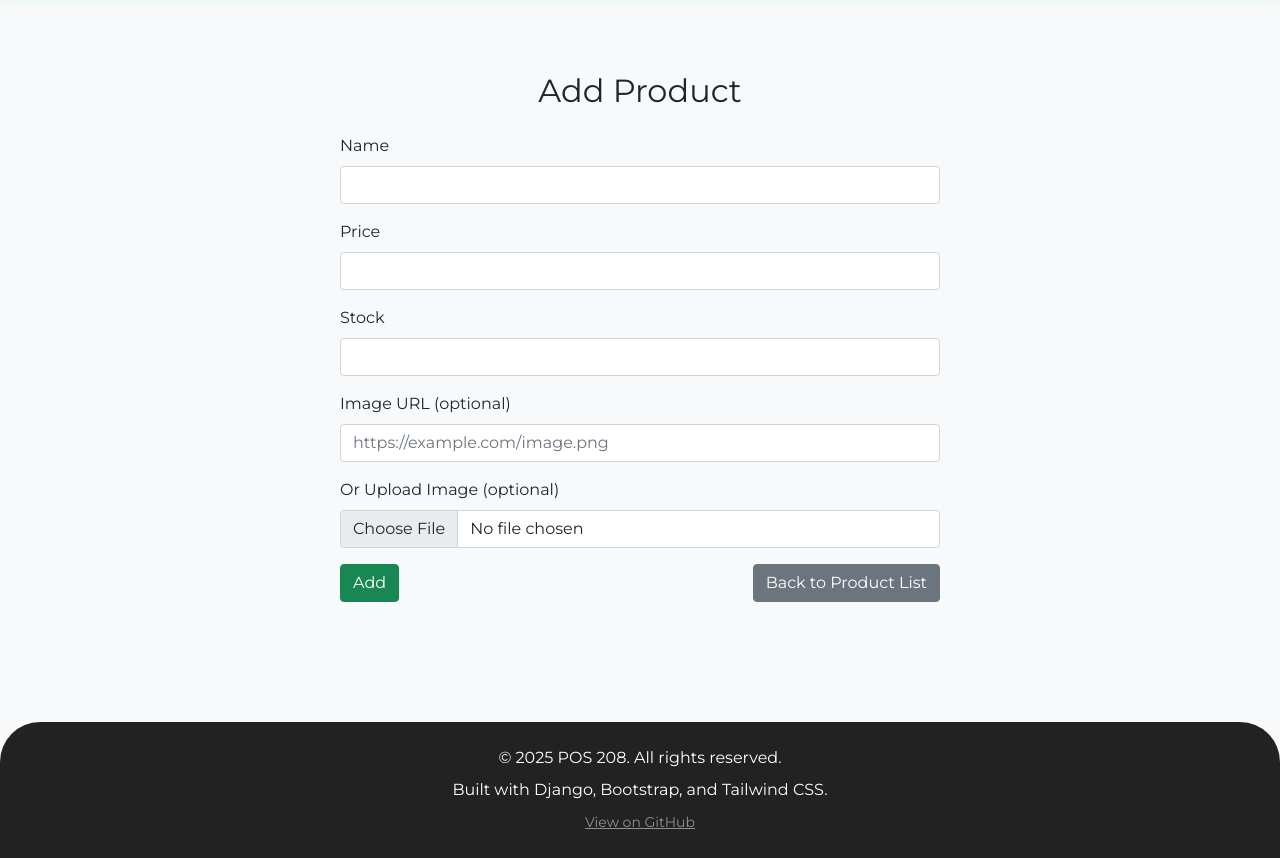
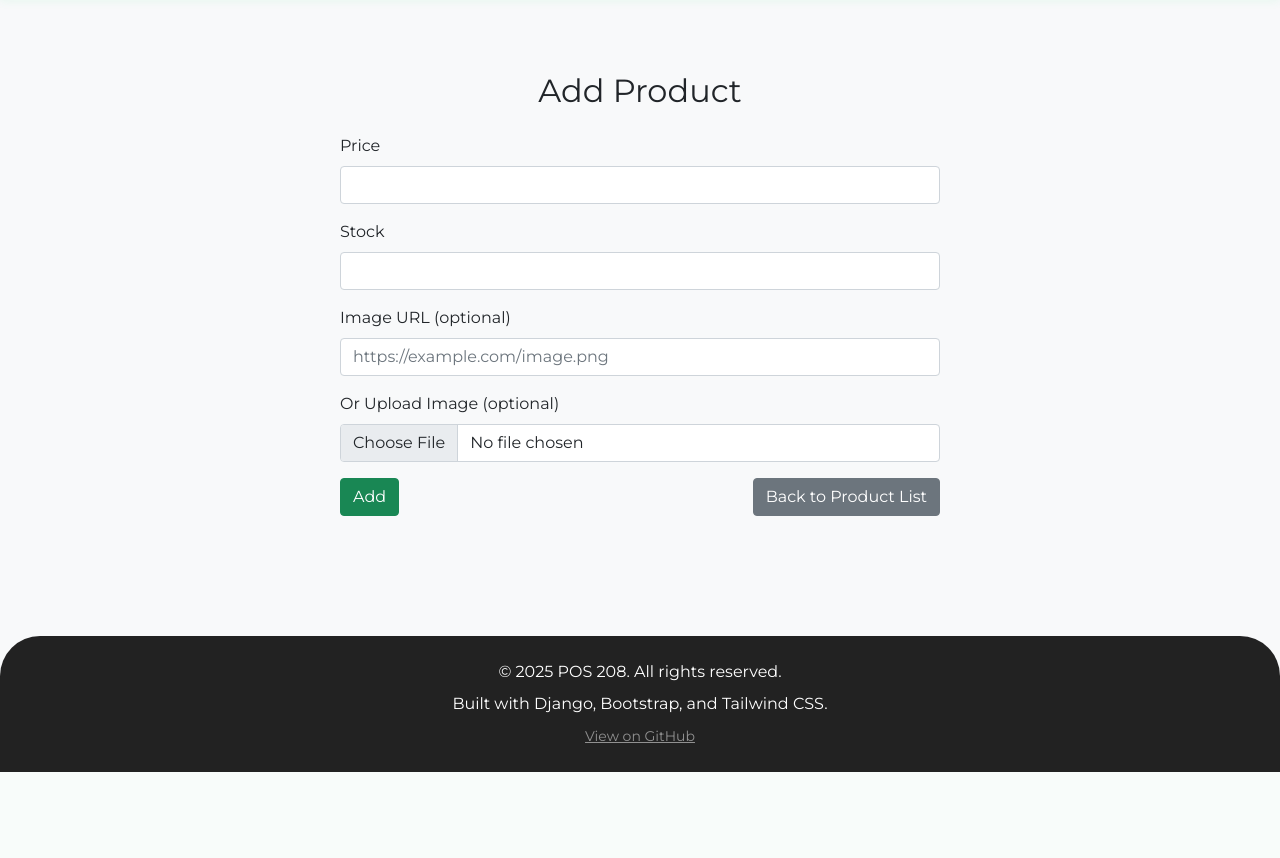
Before and after one commit to Nha911/Django, a Django app: page /product/add/ in a window 1280 px wide. Shown: the part 66-924 px from the top of the page. After the commit the page ends 838 px from the top, so only its background shows below. Run offline with Django 5.2, Linux system fonts and the light colour scheme; some libraries are stand-ins or nearby versions.

Commit message:
Update project files

```diff
--- a/my_project/my_web_app/models.py
+++ b/my_project/my_web_app/models.py
@@ -20,6 +20,7 @@ class Product(models.Model):
     def __str__(self):
         return self.name
 
+
 class ProductImage(models.Model):
     product = models.ForeignKey(Product, related_name='images', on_delete=models.CASCADE)
     image_url = models.URLField()
--- a/my_project/my_web_app/templates/add_product.html
+++ b/my_project/my_web_app/templates/add_product.html
@@ -8,10 +8,6 @@
     <h2 class="mb-4 text-center">Add Product</h2>
     <form method="post" enctype="multipart/form-data" class="mx-auto" style="max-width: 600px;">
         {% csrf_token %}
-        <div class="mb-3">
-            <label class="form-label">Name</label>
-            <input type="text" name="name" class="form-control" required>
-        </div>
         <div class="mb-3">
             <label class="form-label">Price</label>
             <input type="number" step="0.01" name="price" class="form-control" required>
@@ -28,6 +24,7 @@
             <label class="form-label">Or Upload Image (optional)</label>
             <input type="file" name="image_file" class="form-control" accept="image/*">
         </div>
+
         <div class="d-flex justify-content-between">
             <button type="submit" class="btn btn-success">Add</button>
             <a href="{% url 'product' %}" class="btn btn-secondary">Back to Product List</a>
--- a/my_project/my_web_app/views.py
+++ b/my_project/my_web_app/views.py
@@ -1,7 +1,8 @@
 from django.shortcuts import render, HttpResponse, redirect
 from .models import Category, Product, ProductImage
 from django.contrib.auth.decorators import login_required, user_passes_test
-
+import os
+from django.conf import settings
 # views.py (write logic using those models)
 
 def about(request):
@@ -15,16 +16,17 @@ def add_category(request):
     return render(request, 'add_category.html')
 
 
+
 def add_product(request):
     from .models import ProductImage
     if request.method == 'POST':
-        name = request.POST['name']
-        price = request.POST['price']
-        stock = request.POST['stock']
+        price = request.POST.get('price', '').strip()
+        stock = request.POST.get('stock', '').strip()
         image_url = request.POST.get('image', '').strip()
         image_file = request.FILES.get('image_file')
+        # Remove name, but set a default value to satisfy DB constraint
         product = Product.objects.create(
-            name=name,
+            name='Product',
             price=price,
             stock=stock
         )
@@ -89,7 +91,7 @@ def edit_product(request, product_id):
         return HttpResponse("Product not found", status=404)
 
     if request.method == 'POST':
-        product.name = request.POST['name']
+        # product.name = request.POST['name']
         product.price = request.POST['price']
         product.stock = request.POST['stock']
         image_url = request.POST.get('image', '').strip()
@@ -115,8 +117,7 @@ def Home(request):
     return render(request=request, template_name='home.html')
 
 def product(request):
-    import os
-    from django.conf import settings
+
     products = Product.objects.all().order_by('id')
     # Check for missing image files and set image to None if missing
     for p in products:
@@ -133,7 +134,25 @@ def product(request):
     return render(request, 'product.html', {'products': products})
 
 def shop_products(request):
+    import os
+    from django.conf import settings
     products = Product.objects.all().order_by('id')
+    for p in products:
+        # Check if uploaded image exists
+        if p.image:
+            image_path = os.path.join(settings.MEDIA_ROOT, str(p.image))
+            if not os.path.isfile(image_path):
+                p.image = None
+        # Always try to show up to 4 images: uploaded image, then up to 3 ProductImage URLs
+        p.display_images = []
+        if p.image:
+            p.display_images.append(p.image.url)
+        for img in p.images.all()[:4-len(p.display_images)]:
+            p.display_images.append(img.image_url)
+        # Fill with placeholder if less than 4
+        while len(p.display_images) < 4:
+            p.display_images.append('https://media.istockphoto.com/id/1147544807/vector/thumbnail-image-vector-graphic.jpg?s=612x612&w=0&k=20&c=rnCKVbdxqkjlcs3xH87-9gocETqpspHFXu5dIGB4wuM=')
+    products = list(products)
     return render(request, 'shop_products.html', {'products': products})
 
 def product_table(request):
```
Also changed, not shown: my_project/my_web_app/templates/product.html (+9 -5 lines), my_project/db.sqlite3, my_project/my_web_app/admin.py (line endings or trailing spaces).
